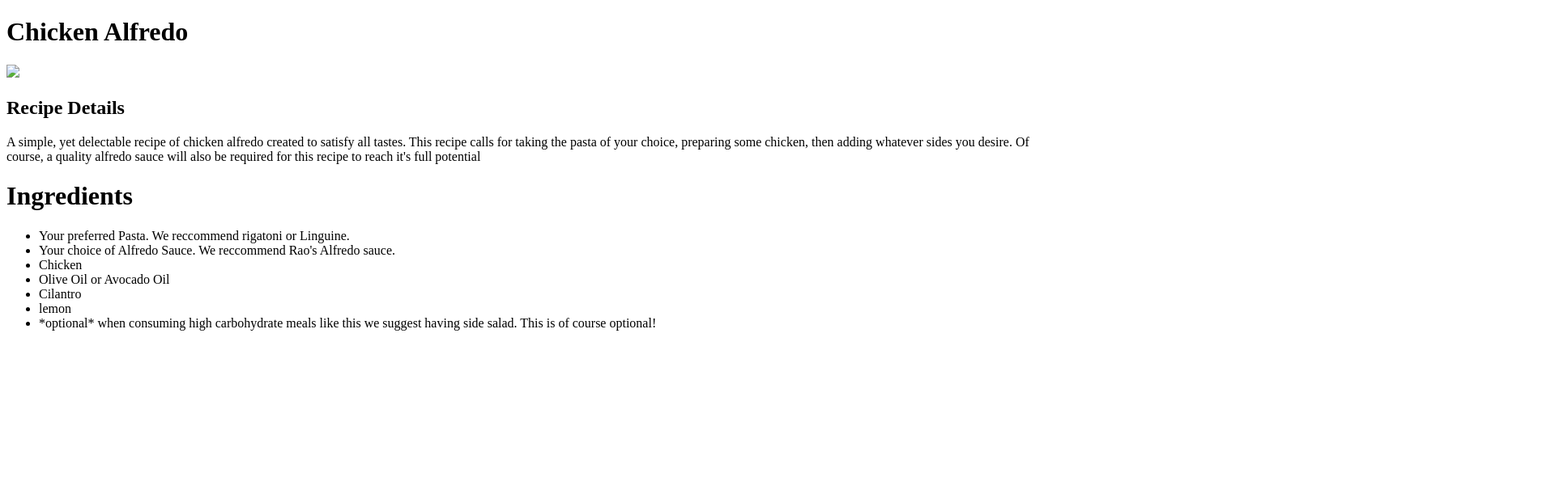
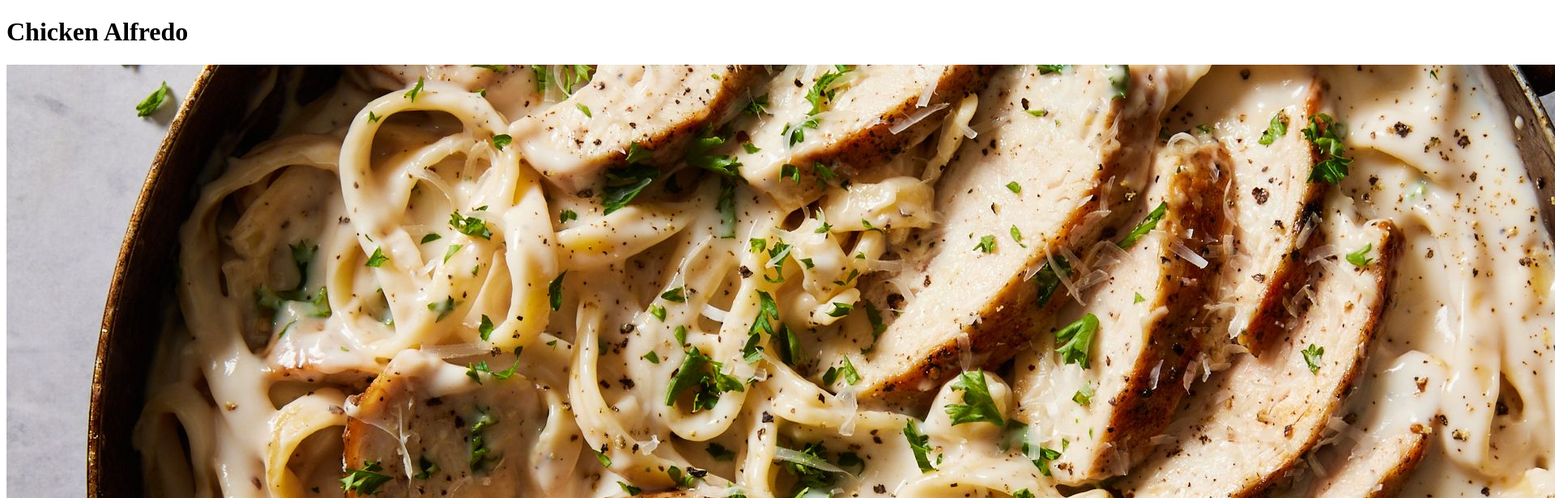
Before and after one commit to ASTROMAGIC/odin-recipes, a plain HTML site: page recipes/alfredo.html in a window 1280 px wide. Shown: the top 616 px of the page at 81% size, 1920 px wide, since content can reach past the window. Drawn offline with Linux system fonts and the light colour scheme.

Commit message:
recipes/alfredo.html

```diff
--- a/recipes/alfredo.html
+++ b/recipes/alfredo.html
@@ -8,7 +8,7 @@
 </head>
 <body>
     <h1>Chicken Alfredo</h1>
-        <img src="images/Chicken-Alfredo-bowl.jpeg">
+        <img src="../images/perfectchickenalfredo.jpeg"/>
     <h2>Recipe Details</h2>
         <p>A simple, yet delectable recipe of chicken alfredo created to satisfy all tastes. This recipe calls for taking the pasta of your choice, preparing some chicken, then adding whatever sides you desire. Of course, a quality alfredo sauce will also be required for this recipe to reach it's full potential</p>
         <h1>Ingredients</h1>
```
